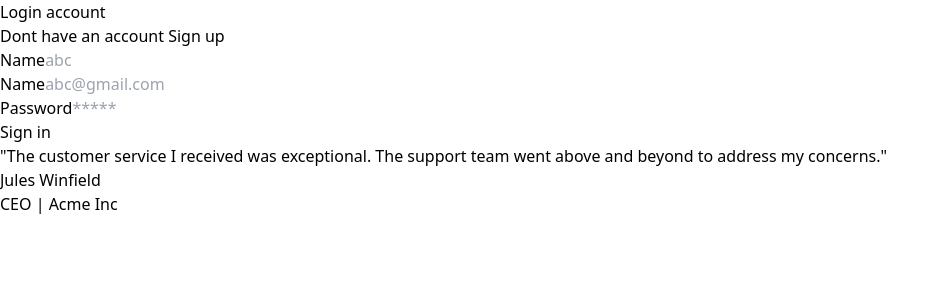
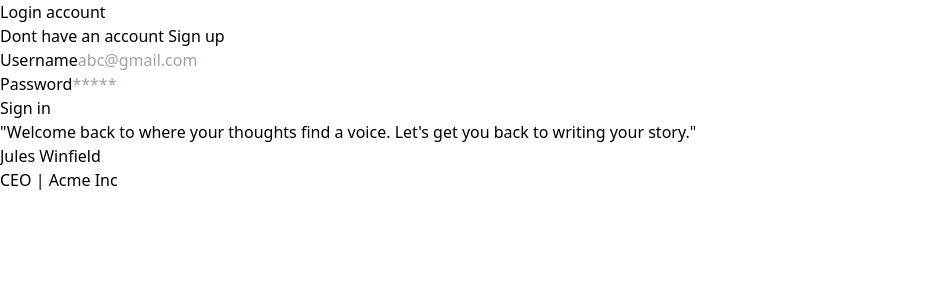
Before and after one commit to saumyasingh107/Inkwave-blog-app, a React (Vite) app in the folder frontend/: page /signin in a window 1280 px wide. Shown: the top 300 px of the page, without its empty margins (0-949 px from the left). Built offline with nearby package versions, Linux system fonts and the light colour scheme.

Commit message:
backend connectivity

```diff
--- a/frontend/package.json
+++ b/frontend/package.json
@@ -10,6 +10,7 @@
     "preview": "vite preview"
   },
   "dependencies": {
+    "axios": "^1.7.7",
     "react": "^18.3.1",
     "react-dom": "^18.3.1",
     "react-router-dom": "^6.26.1"
--- /dev/null
+++ b/frontend/src/Config.ts
@@ -0,0 +1 @@
+export  const BAKCEND_URL="http://127.0.0.1:8787"
--- a/frontend/src/components/Auth.tsx
+++ b/frontend/src/components/Auth.tsx
@@ -1,6 +1,8 @@
 import { ChangeEvent, useState } from "react";
-import { Link } from "react-router-dom";
+import { Link, useNavigate } from "react-router-dom";
 import { signupinput } from "../../../common/src/index";
+import axios from "axios";
+import { BAKCEND_URL } from "../Config";
 
 const Auth = ({ type }: { type: "signin" | "signup" }) => {
   // const [username,setUsername]=useState("");
@@ -11,6 +13,19 @@ const Auth = ({ type }: { type: "signin" | "signup" }) => {
     username: "",
     password: "",
   });
+  const navigate=useNavigate()
+  const sendRequest=async ()=>{
+    try{
+
+        const response=await axios.post(`${BAKCEND_URL}/api/v1/user/${type==="signup"?"signup":"signin"}`,inputs);
+        const jwt= response.data.token;
+        console.log(response.data)
+        localStorage.setItem("token",jwt);
+        navigate("/blog")
+    }catch(e){
+
+    }
+  }
   return (
     <div className=" h-screen flex justify-center flex-col">
       <div className="flex justify-center">
@@ -33,7 +48,7 @@ const Auth = ({ type }: { type: "signin" | "signup" }) => {
             </div>
           </div>
           <div>
-            <Labeled
+           {type==="signup"? <Labeled
               label="Name"
               type="text"
               placeholder="abc"
@@ -43,21 +58,28 @@ const Auth = ({ type }: { type: "signin" | "signup" }) => {
                   name: e.target.value,
                 });
               }}
-            />
+            />:null}
             <Labeled
-              label="Name"
+              label="Username"
               type="text"
               placeholder="abc@gmail.com"
-              onchange={(e) => {}}
+              onchange={(e) => { setInputs({
+                  ...inputs,
+                  username: e.target.value,
+                });}}
             />
             <Labeled
               label="Password"
               type="password"
               placeholder="*****"
-              onchange={(e) => {}}
+              onchange={(e) => { setInputs({
+                  ...inputs,
+                  password: e.target.value,
+                });}}
             />
             <button
               type="button"
+              onClick={sendRequest}
               className="text-white w-full bg-gray-800 mt-4 hover:bg-gray-900 focus:outline-none focus:ring-4 focus:ring-gray-300 font-medium rounded-lg text-sm px-5 py-2.5 me-2 mb-2 dark:bg-gray-800 dark:hover:bg-gray-700 dark:focus:ring-gray-700 dark:border-gray-700"
             >
               {type === "signup" ? "Sign up" : "Sign in"}
--- a/frontend/src/components/Quotes.tsx
+++ b/frontend/src/components/Quotes.tsx
@@ -1,11 +1,10 @@
-const Quotes = () => {
+const Quotes = ({type}:{type:"signin"|"signup"}) => {
   return (
     <div className="h-screen bg-gray-300 flex justify-center flex-col">
       <div className="flex justify-center">
         <div className="max-w-lg">
           <div className="text-3xl font-bold ">
-            "The customer service I received was exceptional. The support team
-            went above and beyond to address my concerns."
+            {type==="signin"?`"Welcome back to where your thoughts find a voice. Let's get you back to writing your story."`:`"Join us today and start sharing your ideas with the world. Every great story begins with a single step"`}
           </div>
           <div className="max-w-md font-semibold mt-3 text-xl">
             Jules Winfield
--- a/frontend/src/pages/Signin.tsx
+++ b/frontend/src/pages/Signin.tsx
@@ -8,7 +8,7 @@ const Signin = () => {
             <Auth type="signin"/>
         </div>
         <div className="hidden lg:block">
-        <Quotes/>
+        <Quotes type="signin"/>
         </div>
     </div>
   )
--- a/frontend/src/pages/Signup.tsx
+++ b/frontend/src/pages/Signup.tsx
@@ -8,7 +8,7 @@ const Signup = () => {
             <Auth type="signup"/>
         </div>
         <div className="hidden lg:block">
-        <Quotes/>
+        <Quotes type="signup"/>
         </div>
     </div>
   )
```
Also changed, not shown: 2 other files (tests, documents, lock files or other folders).
